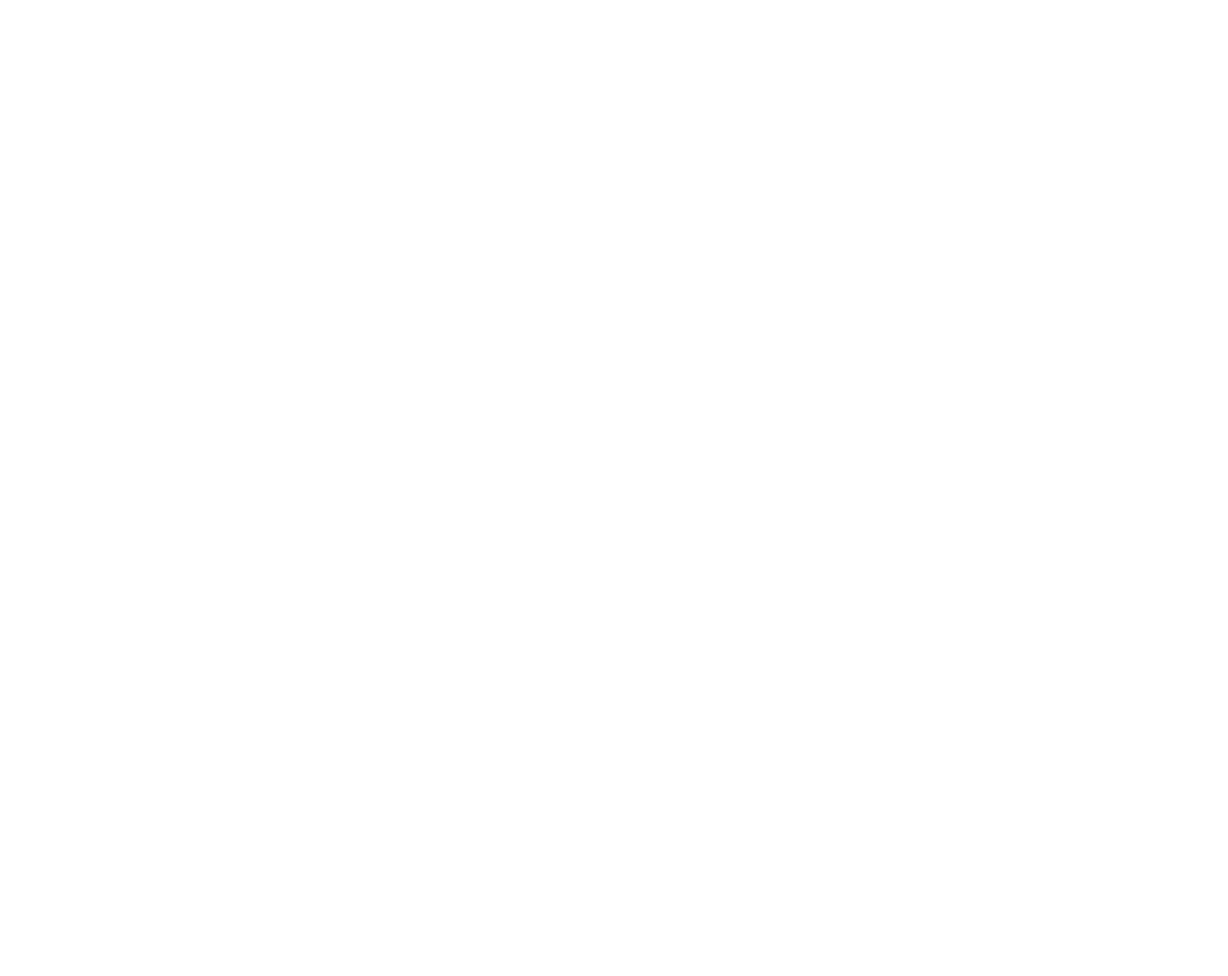
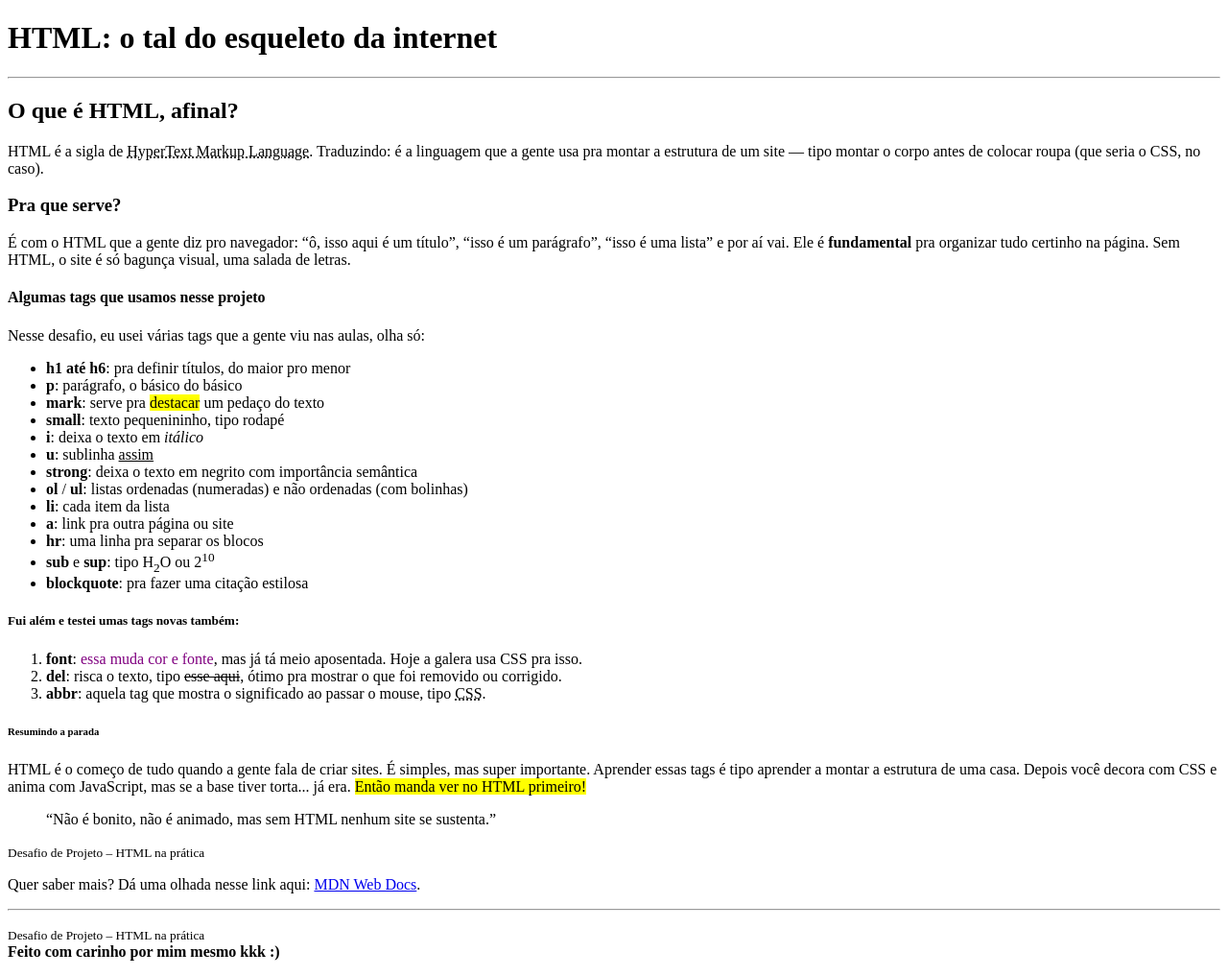
Before and after one commit to JussaraSilva/DesafioDio, a plain HTML site: page index.html in a window 1280 px wide. Shown: the whole page at 96% size. Before the commit the page ends 800 px from the top, so only its background shows below. Drawn offline with Linux system fonts and the light colour scheme.

Commit message:
Terminei o desafio de projeto DIO

```diff
--- a/index.html
+++ b/index.html
@@ -1,11 +1,142 @@
 <!DOCTYPE html>
-<html lang="en">
-<head>
-    <meta charset="UTF-8">
-    <meta name="viewport" content="width=device-width, initial-scale=1.0">
-    <title>Document</title>
-</head>
-<body>
+<html lang="pt-br">
+    <head>
+        <meta charset="UTF-8">
+        <title>Falando de HTML na Real</title>
+    </head>
+    <body>
 
+        <h1>HTML: o tal do esqueleto da internet</h1>
+
+        <hr>
+
+        <h2>O que é HTML, afinal?</h2>
+        <p>HTML é a sigla de <abbr title="HyperText Markup Language">HyperText
+                Markup Language</abbr>. Traduzindo: é a linguagem que a gente
+            usa pra montar a estrutura de um site — tipo montar o corpo antes de
+            colocar roupa (que seria o CSS, no caso).</p>
+
+        <h3>Pra que serve?</h3>
+        <p>É com o HTML que a gente diz pro navegador: “ô, isso aqui é um
+            título”, “isso é um parágrafo”, “isso é uma lista” e por aí vai. Ele
+            é <strong>fundamental</strong> pra organizar tudo certinho na
+            página. Sem HTML, o site é só bagunça visual, uma salada de
+            letras.</p>
+
+        <h4>Algumas tags que usamos nesse projeto</h4>
+        <p>Nesse desafio, eu usei várias tags que a gente viu nas aulas, olha
+            só:</p>
+
+        <ul>
+            <li>
+                <strong>h1 até h6</strong>: pra definir títulos,
+                do maior pro menor
+            </li>
+
+            <li>
+                <strong>p</strong>: parágrafo, o básico do básico</li>
+            <li>
+                <strong>mark</strong>: serve pra <mark>destacar</mark>
+                um pedaço do texto
+            </li>
+
+            <li>
+                <strong>small</strong>: texto pequenininho, tipo
+                rodapé
+            </li>
+
+            <li>
+                <strong>i</strong>: deixa o texto em <i>itálico</i>
+            </li>
+
+            <li>
+                <strong>u</strong>: sublinha <u>assim</u>
+            </li>
+
+            <li>
+                <strong>strong</strong>: deixa o texto em negrito com
+                importância semântica
+            </li>
+
+            <li>
+                <strong>ol</strong> / <strong>ul</strong>:
+                listas ordenadas (numeradas) e não ordenadas (com bolinhas)
+            </li>
+
+            <li>
+                <strong>li</strong>: cada item da lista
+            </li>
+
+            <li>
+                <strong>a</strong>: link pra outra página ou site
+            </li>
+
+            <li>
+                <strong>hr</strong>: uma linha pra separar os
+                blocos
+            </li>
+
+            <li>
+                <strong>sub</strong> e <strong>sup</strong>:
+                tipo H<sub>2</sub>O ou 2<sup>10</sup>
+            </li>
+
+            <li>
+                <strong>blockquote</strong>: pra fazer uma citação
+                estilosa
+            </li>
+        </ul>
+
+            <h5>Fui além e testei umas tags novas também:</h5>
+        <ol>
+            <li>
+                <strong>font</strong>: <font color="purple">essa muda
+                    cor e fonte</font>, mas já tá meio aposentada. Hoje a galera
+                usa CSS pra isso.
+            </li>
+
+            <li>
+                <strong>del</strong>: risca o texto, tipo <del>esse
+                    aqui</del>, ótimo pra mostrar o que foi removido ou
+                corrigido.
+            </li>
+
+            <li>
+                <strong>abbr</strong>: aquela tag que mostra o
+                significado ao passar o mouse, tipo <abbr
+                    title="Cascading Style Sheets">CSS</abbr>.
+            </li>
+
+        </ol>
+
+        <h6>Resumindo a parada</h6>
+
+        <p>HTML é o começo de tudo quando a gente fala de criar sites. É
+            simples, mas super importante. Aprender essas tags é tipo aprender a
+            montar a estrutura de uma casa. Depois você decora com CSS e anima
+            com JavaScript, mas se a base tiver torta... já era. <mark>Então
+                manda ver no HTML primeiro!</mark></p>
+
+        <blockquote>
+            “Não é bonito, não é animado, mas sem HTML nenhum site se sustenta.”
+        </blockquote>
+
+        <p>
+            <small>Desafio de Projeto – HTML na prática</small>
+        </p>
+
+        <p>
+            Quer saber mais? Dá uma olhada nesse link aqui:
+            <a href="https://developer.mozilla.org/pt-BR/docs/Web/HTML" target="_blank">MDN Web Docs</a>.
+        </p>
+
+    <hr>
+
+    <footer>
+        <p>
+            <small>Desafio de Projeto – HTML na prática</small>
+            <br><strong>Feito com carinho por mim mesmo kkk :)</strong>
+        </p>
+    </footer>
 </body>
 </html>
```
